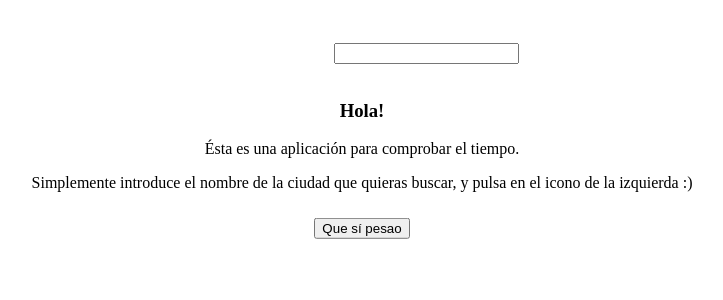
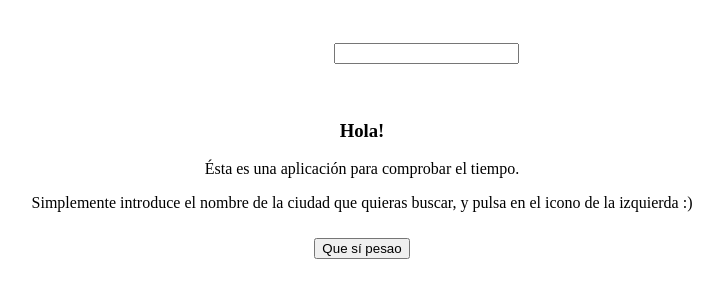
Before and after one commit to Apriego87/climapp, a SvelteKit app: page / in a window 1280 px wide. Shown: the top 300 px of the page, without its empty margins (94-817 px from the left). Built offline with nearby package versions, Linux system fonts and the light colour scheme; some icons are missing.

Commit message:
a ver ahora

```diff
--- a/src/routes/+page.svelte
+++ b/src/routes/+page.svelte
@@ -299,13 +299,10 @@
 
 	#aside {
 		width: 100%;
-		position: absolute;
-		top: 50%;
-		left: 50%;
-		transform: translate(-50%, -50%);
 		display: grid;
 		place-items: center;
 		text-align: center;
+		margin-top: -5vh;
 		gap: 10px;
 		opacity: 1;
 	}
@@ -314,9 +311,10 @@
 		display: grid;
 		place-items: center;
 		position: absolute;
-		top: 20%;
+		top: 0;
 		max-width: 70vw;
 		min-width: 35vw;
 		width: 100%;
+		height: 50vh;
 	}
 </style>
```
